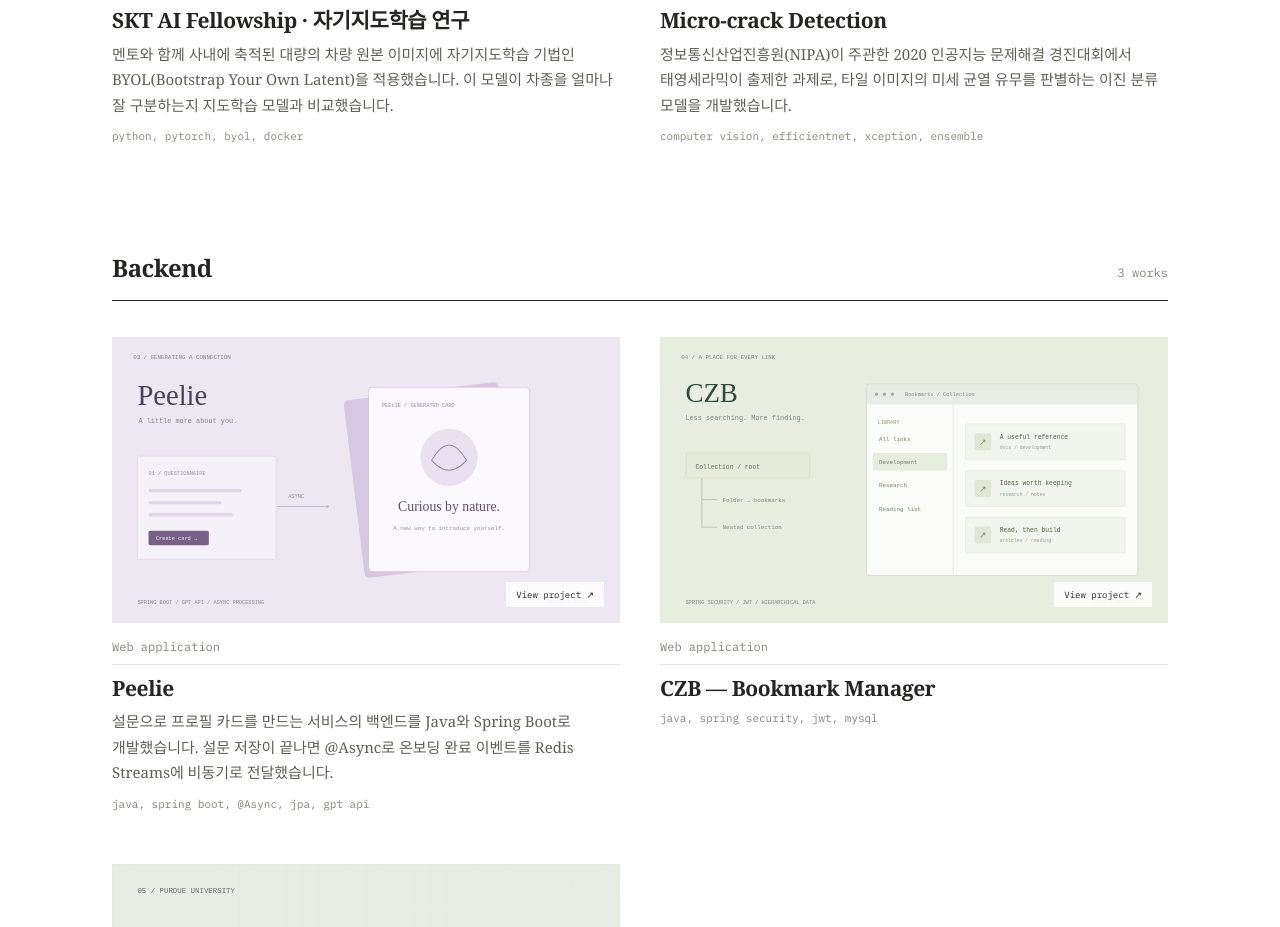
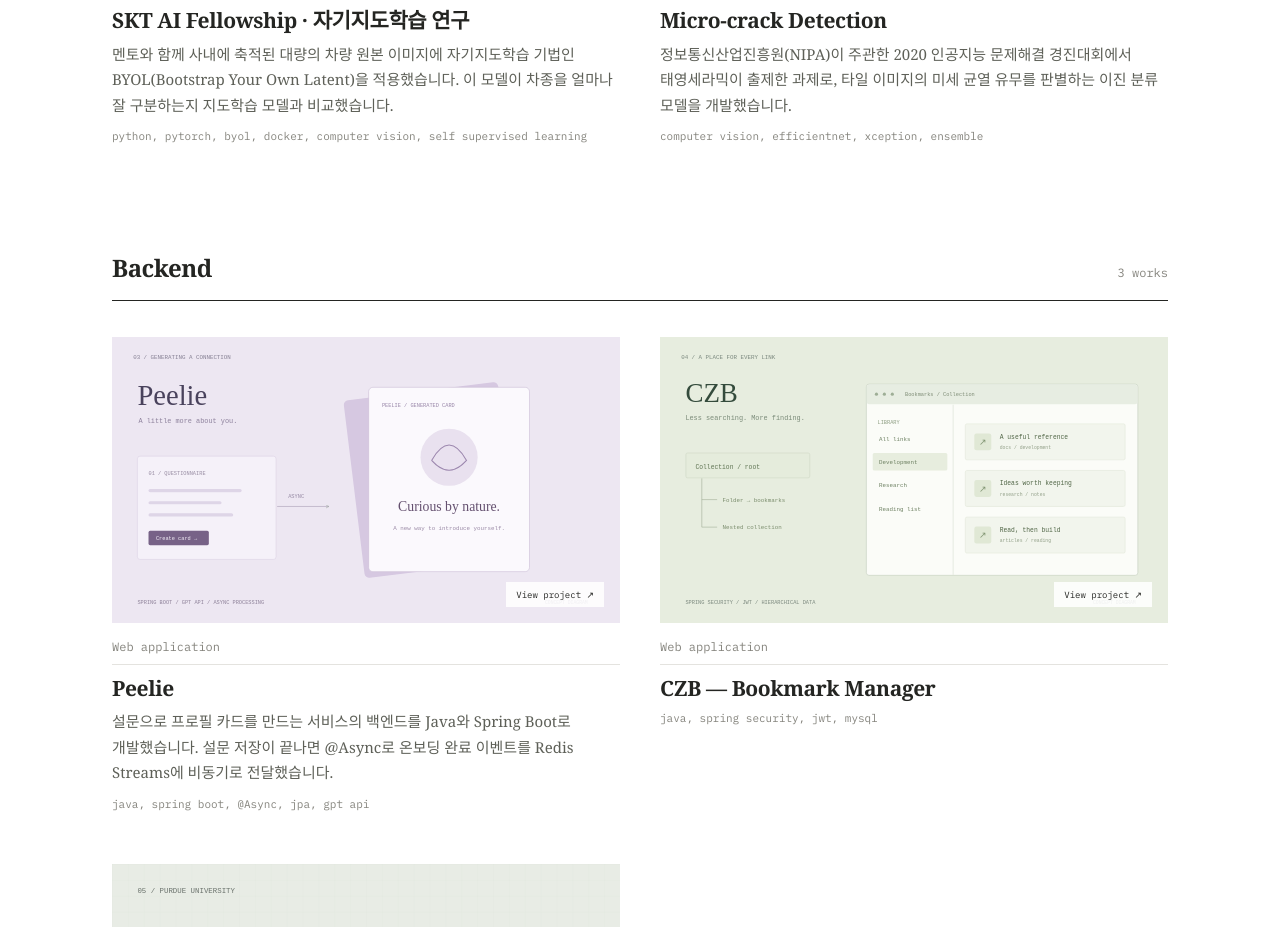
Before and after one commit to skwent77/jaehyun-portfolio, a plain HTML site: page index.html in a window 1280 px wide. Shown: the part 1312-2239 px from the top of the page. Drawn offline with Linux system fonts and the light colour scheme; a web font is replaced by a local one.

Commit message:
SKT 연구 카드와 상세 화면에 분야 키워드 추가

```diff
--- a/index.html
+++ b/index.html
@@ -41,7 +41,7 @@
           <span class="project-meta mono">2021</span>
           <h3>SKT AI Fellowship · 자기지도학습 연구</h3>
           <span class="project-summary">멘토와 함께 사내에 축적된 대량의 차량 원본 이미지에 자기지도학습 기법인 BYOL(Bootstrap Your Own Latent)을 적용했습니다. 이 모델이 차종을 얼마나 잘 구분하는지 지도학습 모델과 비교했습니다.</span>
-          <span class="project-tags mono">python, pytorch, byol, docker</span>
+          <span class="project-tags mono">python, pytorch, byol, docker, computer vision, self supervised learning</span>
         </button>
         <button class="project" type="button" data-project="crack" aria-haspopup="dialog"><span class="project-image"><img src="./assets/crack.svg" alt="타일 표면의 미세한 균열을 표시한 컴퓨터 비전 그래픽" width="960" height="540" loading="lazy"><span class="view-project">View project ↗</span></span><span class="project-meta mono">2020</span><h3>Micro-crack Detection</h3><span class="project-summary">정보통신산업진흥원(NIPA)이 주관한 2020 인공지능 문제해결 경진대회에서 태영세라믹이 출제한 과제로, 타일 이미지의 미세 균열 유무를 판별하는 이진 분류 모델을 개발했습니다.</span><span class="project-tags mono">computer vision, efficientnet, xception, ensemble</span></button>
       </div>
--- a/projects.js
+++ b/projects.js
@@ -1,5 +1,5 @@
 window.portfolioProjects = [
-  {id:'byol',title:'SKT AI Fellowship · 자기지도학습 연구',category:'AI & Research',year:'2021',image:'byol',tags:'python, pytorch, byol, docker',description:'SKT AI Fellowship 3기에서 멘토와 함께 라벨 없는 사내 차량 이미지를 차종 분류에 활용하는 방법을 연구했습니다. PyTorch로 구현한 BYOL(Bootstrap Your Own Latent)로 사전학습한 뒤, 승용차·택시·트럭·버스·승합차를 구분하는 성능을 지도학습 모델과 비교했습니다.',points:['BYOL 논문의 온라인 네트워크와 타깃 네트워크 상호작용을 분석하고 구현했습니다.','Pascal 형식의 바운딩박스 좌표를 YOLO 형식으로 변환해 차량 이미지 처리에 활용했습니다.','Docker 컨테이너 기반의 개발 환경을 구축했습니다.','팀 차량 분류 모델의 F1-score를 0.04 개선했으며, SKT AI Fellowship 3기 장려상을 수상했습니다.'],links:[{label:'View on GitHub', url:'https://github.com/skwent77/SKT-AI-Fellowship'}, {label:'DEVOCEAN에서 연구 결과 읽기', url:'https://devocean.sk.com/blog/techBoardDetail.do?ID=163494'}],note:'3인 팀 연구이며, BYOL 구현과 Docker 환경 구축을 담당했습니다. 성능 개선 값은 프로젝트 기록에 따른 팀 모델의 결과입니다.'},
+  {id:'byol',title:'SKT AI Fellowship · 자기지도학습 연구',category:'AI & Research',year:'2021',image:'byol',tags:'python, pytorch, byol, docker, computer vision, self supervised learning',description:'SKT AI Fellowship 3기에서 멘토와 함께 라벨 없는 사내 차량 이미지를 차종 분류에 활용하는 방법을 연구했습니다. PyTorch로 구현한 BYOL(Bootstrap Your Own Latent)로 사전학습한 뒤, 승용차·택시·트럭·버스·승합차를 구분하는 성능을 지도학습 모델과 비교했습니다.',points:['BYOL 논문의 온라인 네트워크와 타깃 네트워크 상호작용을 분석하고 구현했습니다.','Pascal 형식의 바운딩박스 좌표를 YOLO 형식으로 변환해 차량 이미지 처리에 활용했습니다.','Docker 컨테이너 기반의 개발 환경을 구축했습니다.','팀 차량 분류 모델의 F1-score를 0.04 개선했으며, SKT AI Fellowship 3기 장려상을 수상했습니다.'],links:[{label:'View on GitHub', url:'https://github.com/skwent77/SKT-AI-Fellowship'}, {label:'DEVOCEAN에서 연구 결과 읽기', url:'https://devocean.sk.com/blog/techBoardDetail.do?ID=163494'}],note:'3인 팀 연구이며, BYOL 구현과 Docker 환경 구축을 담당했습니다. 성능 개선 값은 프로젝트 기록에 따른 팀 모델의 결과입니다.'},
   {id:'crack',title:'Micro-crack Detection',category:'AI & Research',year:'2020',image:'crack',tags:'computer vision, efficientnet, xception, ensemble',description:'정보통신산업진흥원(NIPA)이 주관한 2020 인공지능 문제해결 경진대회 본선에서 태영세라믹의 과제에 참여했습니다. 타일 이미지를 미세 균열이 있는 경우와 없는 경우로 나누는 이진 분류 모델을 개발했습니다.',points:['ImageNet 사전학습 모델인 Xception과 EfficientNet-B5를 활용해 전이학습을 수행했습니다.','Horizontal Flip과 픽셀 정규화를 적용하고, 학습 및 검증 결과를 비교했습니다.','Xception 3개와 EfficientNet-B5 3개의 예측을 결합한 앙상블을 구성했습니다.','팀 최종 F1-score 0.948729, 본선 3위 우수상을 기록했습니다.'],links:[{label:'View on GitHub', url:'https://github.com/skwent77/2020aikorea-round2'}],note:'대회 결과와 모델 구성은 공개 저장소의 README에 기록되어 있습니다.'},
   {id:'peelie',title:'Peelie',category:'Backend',year:'Web application',image:'peelie',tags:'java, spring boot, @Async, jpa, gpt api, github actions',description:'설문 결과를 바탕으로 생성형 AI가 카드를 만드는 소셜 온보딩 서비스의 백엔드 프로젝트입니다.',points:['설문 데이터와 GPT API를 연결하는 카드 생성 API를 개발했습니다.','Java·Spring Boot에서 @Async와 트랜잭션 커밋 후 실행되는 이벤트 리스너를 사용해, 설문 저장이 완료된 뒤 온보딩 완료 이벤트를 Redis Streams에 비동기로 발행했습니다.','시간이 걸리는 생성 작업을 비동기로 처리하고, 폴링으로 결과를 조회하는 흐름을 적용했습니다.','4계층 구조를 적용해 요청 처리와 비즈니스 로직, 데이터 접근의 역할을 나누었습니다.'],note:'기존 포트폴리오에 정리된 프로젝트입니다. 상단 그래픽은 처리 흐름을 설명하는 개념도입니다.'},
   {id:'czb',title:'CZB — Bookmark Manager',category:'Backend',year:'Web application',image:'czb',tags:'java, spring boot, spring security, jwt, jpa, mysql',description:'사용자별로 북마크와 폴더를 관리하는 웹 서비스의 백엔드 프로젝트입니다.',points:['Spring Security와 JWT를 활용한 사용자 인증을 구현했습니다.','사용자별 북마크와 폴더의 계층 구조를 데이터 모델과 API로 구성했습니다.','깊은 폴더 계층을 삭제할 때 반복 처리 방식을 적용해 삭제 로직을 개선했습니다.'],note:'기존 포트폴리오에 정리된 프로젝트입니다. 상단 그래픽은 폴더와 북마크의 구조를 설명하는 개념도입니다.'},
```
